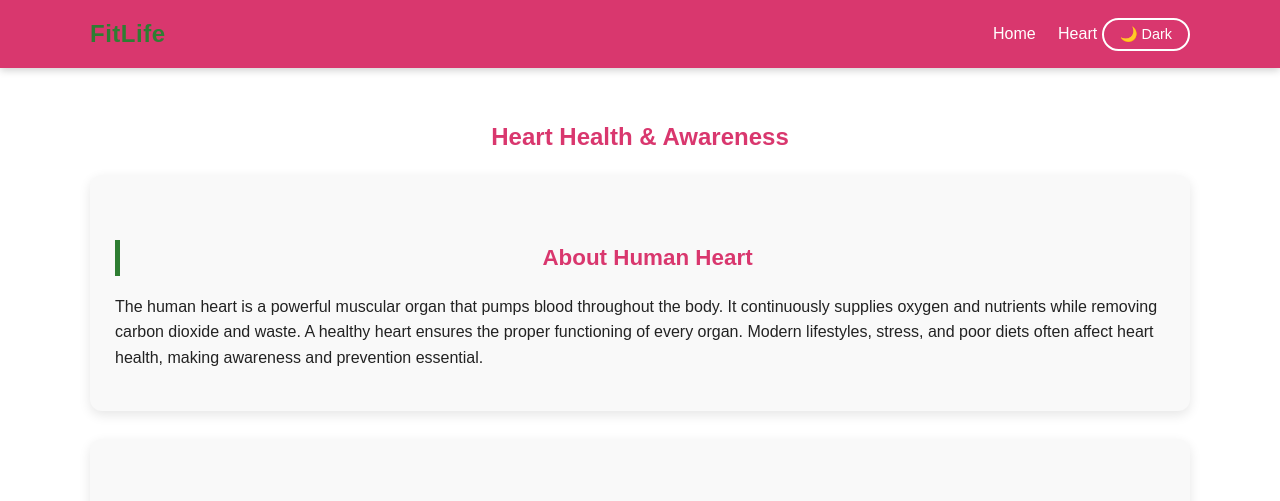
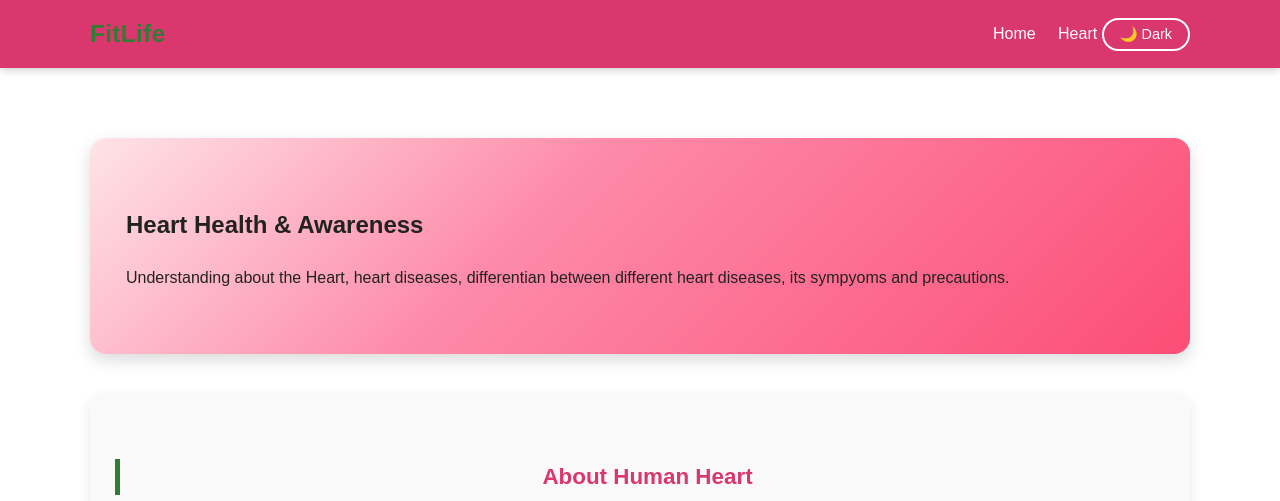
Before and after one commit to PriyanshuGautamm/FitLife, a website: page heart.html in a window 1280 px wide. Shown: the top 501 px of the page. Drawn offline with Linux system fonts and the light colour scheme.

Commit message:
heart.html

```diff
--- a/heart.html
+++ b/heart.html
@@ -87,6 +87,27 @@
       margin-bottom: 18px;
       color: var(--accent);
     }
+
+    .intro-hero {
+  display: flex;
+  align-items: center;
+  justify-content: space-between;
+  gap: 20px;
+  padding: 48px 36px;
+  background: linear-gradient(135deg, #fee4e7 0%, #fd8aa9 40%, #fc4d76 100%);
+  border-radius: 16px;
+  box-shadow: 0 6px 16px rgba(0,0,0,0.15);
+  margin: 40px 0;
+  transition: transform 0.3s ease, box-shadow 0.3s ease;
+}
+
+.intro-hero:hover {
+  transform: translateY(-4px);
+  box-shadow: 0 8px 20px rgba(0,0,0,0.25);
+}
+body.dark .intro-hero {
+  background: linear-gradient(135deg, #1a1a1a 0%, #2a2a2a 40%, #3b3b3b 100%);
+}
 
     .section {
       background: var(--card-light);
@@ -207,7 +228,13 @@
   </header>
 
   <main class="container">
-    <h2>Heart Health & Awareness</h2>
+    <section class="intro-hero">
+        <div class="hero-left">
+        <h1 id="pageTitle">Heart Health & Awareness</h1>
+        <p class="lead">Understanding about the Heart, heart diseases, differentian between different heart diseases, its sympyoms and precautions.</p>
+      </div>
+    </section>
+
     <section class="section">
       <h3>About Human Heart</h3>
       <p>
@@ -298,4 +325,5 @@
     scrollBtn.addEventListener('click', () => window.scrollTo({ top: 0, behavior: 'smooth' }));
   </script>
 </body>
+
 </html>
```
